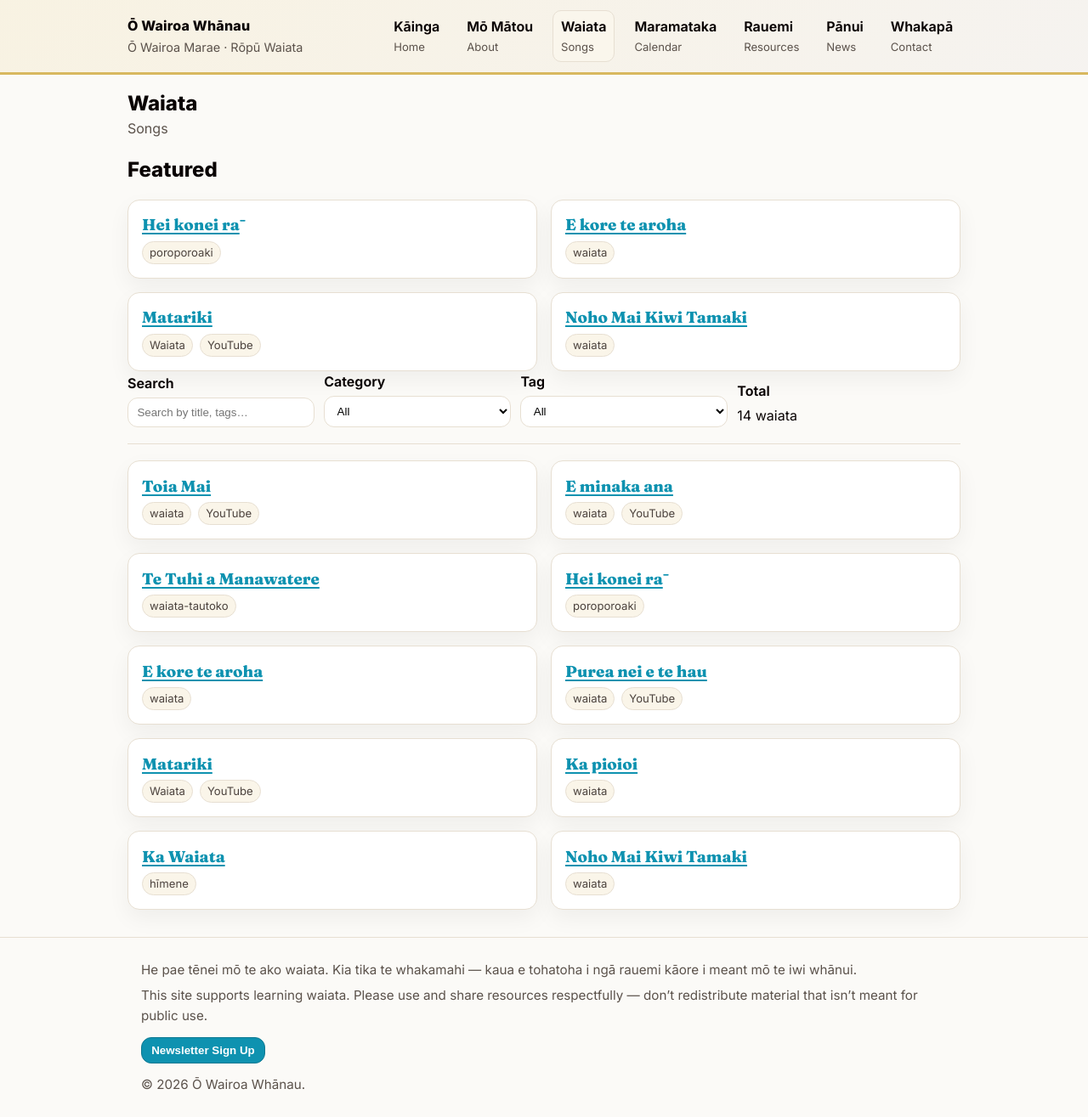
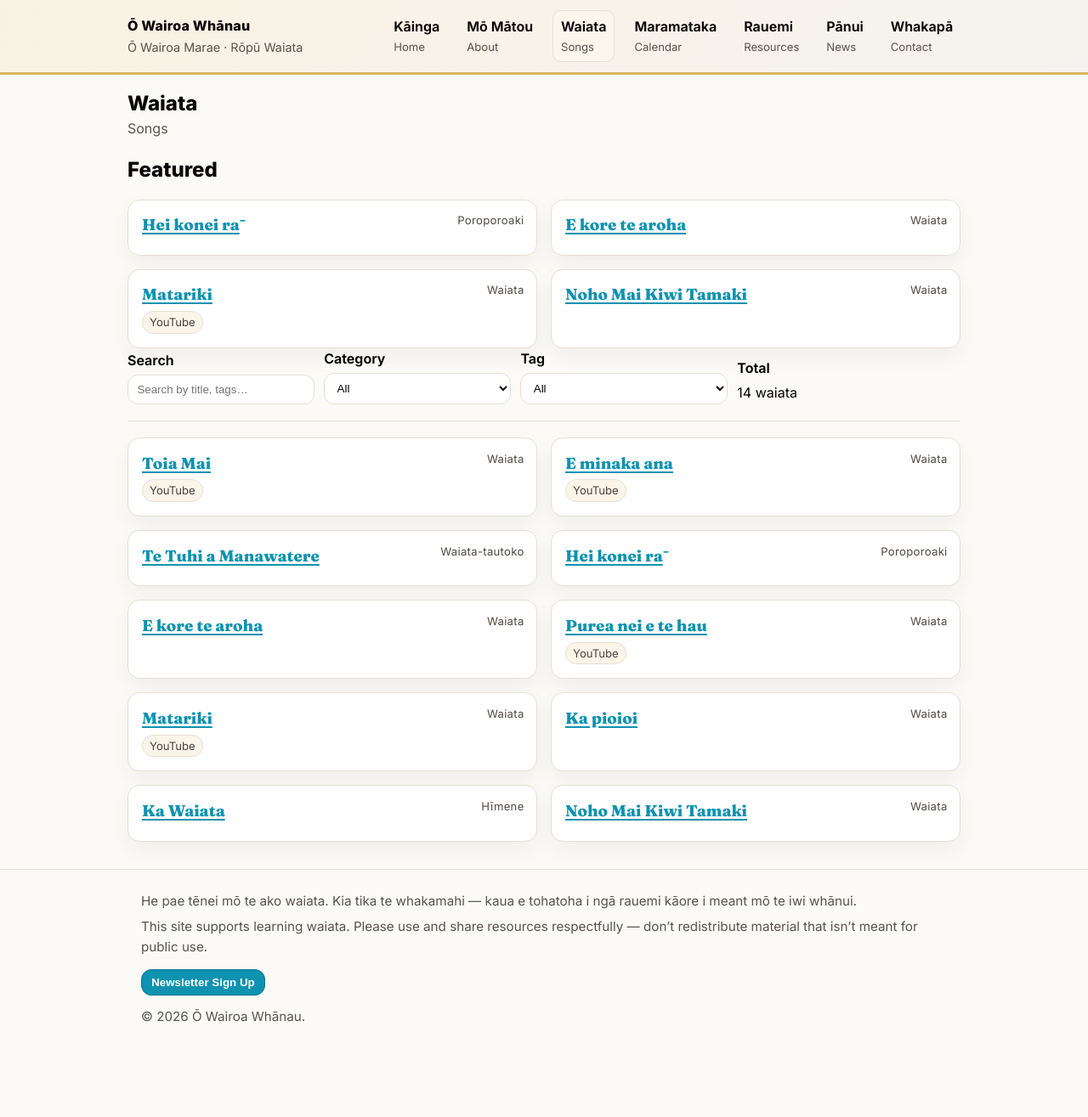
Before and after one commit to Standen-Home/owairoawhanau-site, a Jekyll site: the page built from waiata.md, in a window 1280 px wide and 1315 px high. Shown: the whole window at 85% size. Built offline with Jekyll 4.4.1, drawn with Linux system fonts in a browser that asks for light colours.

Commit message:
Waiata cards: move category to top-right label + capitalize

```diff
--- a/_includes/waiata-card.html
+++ b/_includes/waiata-card.html
@@ -4,13 +4,13 @@
   data-category="{{ waiata.category | default: '' | escape }}"
   data-tags="{{ waiata.tags | join: ',' | escape }}">
 
+  {% if waiata.category %}
+    <div class="waiata-cat">{{ waiata.category | capitalize }}</div>
+  {% endif %}
+
   <h3><a href="{{ waiata.url | relative_url }}">{{ waiata.title }}</a></h3>
 
   <div class="waiata-meta">
-    {% if waiata.category %}
-      <span class="badge">{{ waiata.category }}</span>
-    {% endif %}
-
     {% if waiata.video_url and waiata.video_url != "" %}
       <a class="badge badge-link" href="{{ waiata.video_url }}" rel="noopener">YouTube</a>
     {% endif %}
--- a/assets/css/style.css
+++ b/assets/css/style.css
@@ -101,9 +101,20 @@ input[type="search"], select{
 }
 
 .waiata-list{display:grid;grid-template-columns:repeat(12, 1fr);gap:1rem;margin-top:1rem}
-.waiata-card{grid-column: span 6;background:#fff;border:1px solid var(--border);border-radius:var(--radius);padding:1rem;box-shadow: 0 10px 26px rgba(0,0,0,.05)}
+.waiata-card{grid-column: span 6;background:#fff;border:1px solid var(--border);border-radius:var(--radius);padding:1rem;box-shadow: 0 10px 26px rgba(0,0,0,.05); position: relative}
 .waiata-card:hover{box-shadow: 0 16px 44px rgba(0,0,0,.08); transform: translateY(-1px)}
 .waiata-card h3{margin:.1rem 0 .3rem 0; font-family: Fraunces, Inter, system-ui, serif}
+
+/* Category label (top-right, not a badge) */
+.waiata-cat{
+  position:absolute;
+  top:.85rem;
+  right:.9rem;
+  font-size: .82rem;
+  letter-spacing: .3px;
+  color: color-mix(in srgb, var(--muted), var(--black) 12%);
+  background: transparent;
+}
 .waiata-meta{display:flex;gap:.5rem;flex-wrap:wrap;margin:.45rem 0 0 0}
 .waiata-meta .badge{font-size:.82rem}
 @media (max-width:760px){.waiata-card{grid-column: span 12}}
```
